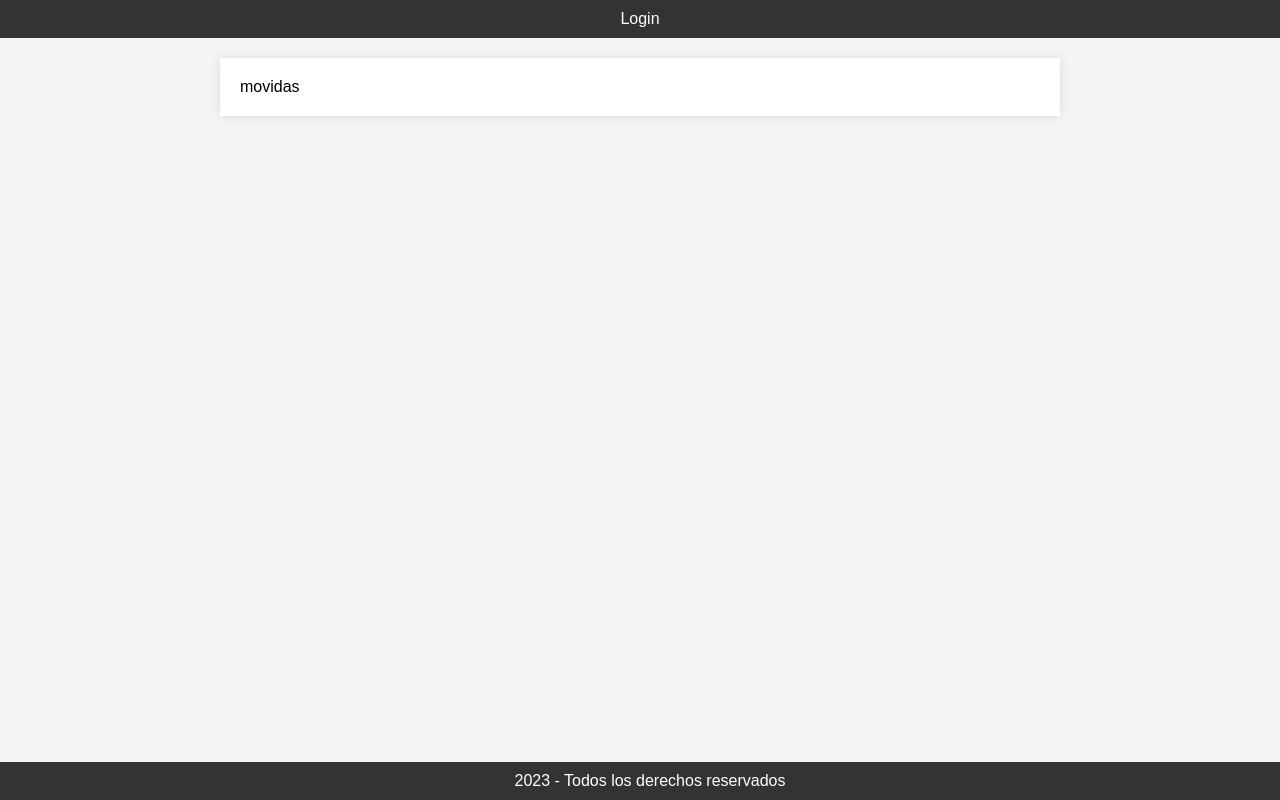
After one commit to Leid04/PHP, a PHP site: page /0.php in a window 1280 px wide. The commit adds this page. Run offline with PHP 8.4, Linux system fonts and the light colour scheme.

Commit message:
login y header

```diff
--- /dev/null
+++ b/2DAW/2_EV/0.php
@@ -0,0 +1,18 @@
+<!DOCTYPE html>
+<html lang="en">
+<head>
+    <meta charset="UTF-8">
+    <meta name="viewport" content="width=device-width, initial-scale=1.0">
+    <title>Header</title>
+    <link rel="stylesheet" href="src/styles/header.css">
+</head>
+<body>
+    <header>
+        <div>
+            <?php echo (empty($sesion)) ? "<p><a href='login.php'>Login</a></p>" : "<p>Hola $sesion</p>"; ?>
+        </div>
+    </header>
+    <main><div>movidas</div></main>
+    <footer>2023 - Todos los derechos reservados</footer>
+</body>
+</html>
--- a/2DAW/2_EV/login.php
+++ b/2DAW/2_EV/login.php
@@ -24,7 +24,6 @@
                         echo "<p>Hola $datos[2] $datos[3]</p>";
                         $_SESSION['nombre'] = $datos[2];
                         $_SESSION['apellido'] = $datos[3];
-                        var_dump($_SESSION);
                         break;
                     }
                 }
--- /dev/null
+++ b/2DAW/2_EV/src/styles/header.css
@@ -0,0 +1,41 @@
+
+body {
+    font-family: 'Arial', sans-serif;
+    margin: 0;
+    padding: 0;
+    background-color: #f4f4f4;
+}
+
+header {
+    background-color: #333;
+    color: #fff;
+    padding: 10px;
+    text-align: center;
+}
+
+header p { margin: 0; }
+
+header a {
+    color: #fff;
+    text-decoration: none;
+}
+
+header a:hover { text-decoration: underline; }
+
+main {
+    max-width: 800px;
+    margin: 20px auto;
+    padding: 20px;
+    background-color: #fff;
+    box-shadow: 0 0 10px rgba(0, 0, 0, 0.1);
+}
+
+footer {
+    background-color: #333;
+    color: #fff;
+    text-align: center;
+    padding: 10px;
+    position: fixed;
+    bottom: 0;
+    width: 100%;
+}
```
Also changed, not shown: 2DAW/2_EV/header.php (deleted, +0 -28 lines).
